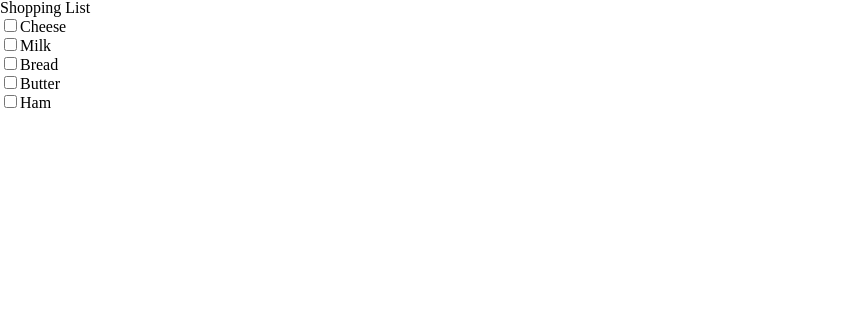
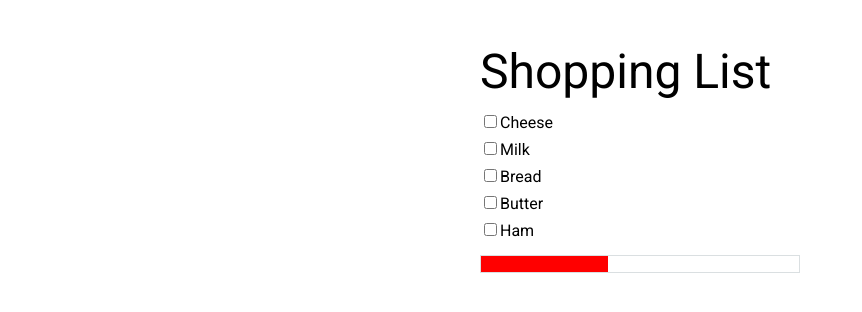
Before and after one commit to luoto/thinkful-shopping-list, a plain HTML site: page index.html in a window 1280 px wide. Shown: the whole page, without its empty margins (0-862 px from the left). Drawn offline with Linux system fonts and the light colour scheme.

Commit message:
Added initial styles

```diff
--- a/css/main.css
+++ b/css/main.css
@@ -1 +1,68 @@
 @import 'reset.css';
+
+body {
+    font-family: 'Roboto', sans-serif;
+    background-color: #fff;
+}
+
+.container {
+    width: 25%;
+    margin: 0 auto;
+}
+
+.primary-header {
+    margin-top: 3em;
+}
+
+.primary-header h1 {
+    font-size: 3em;
+}
+
+.primary-content {
+    margin-top: 1em;
+}
+
+.shopping-list li {
+    margin-top: .5em;
+}
+
+.shopping-list span {
+    display: inline-block;
+    width: 8em;
+}
+
+.shopping-list input[type=text] {
+    border: none;
+    color: #BFBFBF;
+    font-size: 1em;
+}
+
+.shopping-list .completed span {
+    text-decoration: line-through;
+}
+
+.shopping-list .completed button:first-of-type {
+    display: none;
+}
+
+.meter {
+    margin-top: 1em;
+}
+
+.primary-footer {
+
+}
+
+.meter .container {
+    border: solid 1px #DADFE1;
+}
+.progress-bar {
+    height: 1em;
+    width: 40%;
+    background-color: red;
+}
+
+/* Debug */
+.primary-content .container {
+    /*background-color: lightgray;*/
+}
```
